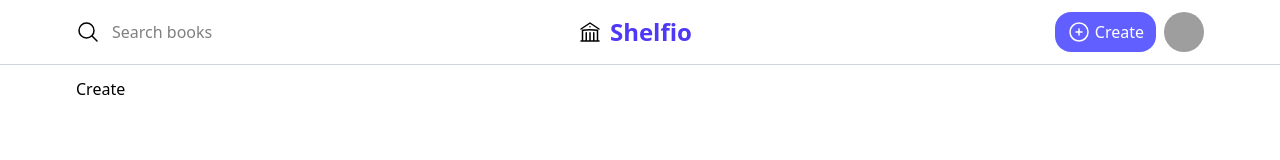
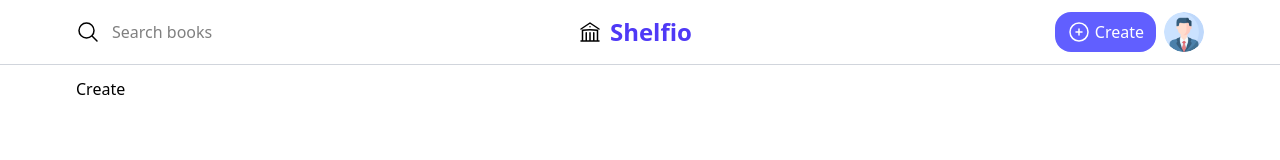
Before and after one commit to aungkyawthetx/library, a React (Vite) app: page /create in a window 1280 px wide. Shown: the top 160 px of the page. Built offline with nearby package versions, Linux system fonts and the light colour scheme; grey boxes are pictures that could not be loaded.

Commit message:
navbar refactor

```diff
--- /dev/null
+++ b/src/components/Navbar.jsx
@@ -0,0 +1,33 @@
+import React from 'react'
+import Profile from '../assets/profile.png';
+
+export default function Navbar() {
+    return (
+    <nav className='border-b border-gray-300'>
+        <ul className='flex justify-between items-center backdrop-blur-lg p-3 max-w-6xl mx-auto'>
+            <li className='flex items-center gap-3'>
+                <svg xmlns="http://www.w3.org/2000/svg" fill="none" viewBox="0 0 24 24" strokeWidth={1.5} stroke="currentColor" className="size-6">
+                    <path strokeLinecap="round" strokeLinejoin="round" d="m21 21-5.197-5.197m0 0A7.5 7.5 0 1 0 5.196 5.196a7.5 7.5 0 0 0 10.607 10.607Z" />
+                </svg>
+
+                <input type="text" placeholder='Search books' className='outline-none'/>
+            </li>
+            <li className='flex items-center gap-2 cursor-pointer md:-ml-32'>
+                <svg xmlns="http://www.w3.org/2000/svg" fill="none" viewBox="0 0 24 24" strokeWidth={1.5} stroke="currentColor" className="size-6">
+                    <path strokeLinecap="round" strokeLinejoin="round" d="M12 21v-8.25M15.75 21v-8.25M8.25 21v-8.25M3 9l9-6 9 6m-1.5 12V10.332A48.36 48.36 0 0 0 12 9.75c-2.551 0-5.056.2-7.5.582V21M3 21h18M12 6.75h.008v.008H12V6.75Z" />
+                </svg>
+                <span className="text-2xl text-indigo-600 font-bold hidden md:block"> Shelfio </span>
+            </li>
+            <li className='flex items-center gap-2'>
+                <button className='bg-indigo-500 text-white p-2 md:px-3 md:py-2 rounded-full md:rounded-2xl cursor-pointer flex items-center gap-1'>
+                    <svg xmlns="http://www.w3.org/2000/svg" fill="none" viewBox="0 0 24 24" strokeWidth={1.5} stroke="currentColor" className="size-6">
+                        <path strokeLinecap="round" strokeLinejoin="round" d="M12 9v6m3-3H9m12 0a9 9 0 1 1-18 0 9 9 0 0 1 18 0Z" />
+                    </svg>
+                    <span className='hidden md:block'> Create </span>
+                </button>
+                <img src={Profile} alt="" className='cursor-pointer w-10 h-10 rounded-full'/>
+            </li>
+        </ul>
+    </nav>
+  )
+}
--- a/src/pages/layouts/Layout.jsx
+++ b/src/pages/layouts/Layout.jsx
@@ -1,35 +1,10 @@
 import { Outlet } from 'react-router-dom'
-import Profile from '../../assets/user.png';
+import Navbar from '../../components/Navbar.jsx';
 
 export default function Layout() {
     return (
         <div>
-            <nav className='border-b border-gray-300'>
-                <ul className='flex justify-between items-center backdrop-blur-lg p-3 max-w-6xl mx-auto'>
-                    <li className='flex items-center gap-3'>
-                        <svg xmlns="http://www.w3.org/2000/svg" fill="none" viewBox="0 0 24 24" strokeWidth={1.5} stroke="currentColor" className="size-6">
-                            <path strokeLinecap="round" strokeLinejoin="round" d="m21 21-5.197-5.197m0 0A7.5 7.5 0 1 0 5.196 5.196a7.5 7.5 0 0 0 10.607 10.607Z" />
-                        </svg>
-
-                        <input type="text" placeholder='Search books' className='outline-none'/>
-                    </li>
-                    <li className='flex items-center gap-2 cursor-pointer md:-ml-32'>
-                        <svg xmlns="http://www.w3.org/2000/svg" fill="none" viewBox="0 0 24 24" strokeWidth={1.5} stroke="currentColor" className="size-6">
-                            <path strokeLinecap="round" strokeLinejoin="round" d="M12 21v-8.25M15.75 21v-8.25M8.25 21v-8.25M3 9l9-6 9 6m-1.5 12V10.332A48.36 48.36 0 0 0 12 9.75c-2.551 0-5.056.2-7.5.582V21M3 21h18M12 6.75h.008v.008H12V6.75Z" />
-                        </svg>
-                        <span className="text-2xl text-indigo-600 font-bold hidden md:block"> Shelfio </span>
-                    </li>
-                    <li className='flex items-center gap-2'>
-                        <button className='bg-indigo-500 text-white p-2 md:px-3 md:py-2 rounded-full md:rounded-2xl cursor-pointer flex items-center gap-1'>
-                            <svg xmlns="http://www.w3.org/2000/svg" fill="none" viewBox="0 0 24 24" strokeWidth={1.5} stroke="currentColor" className="size-6">
-                                <path strokeLinecap="round" strokeLinejoin="round" d="M12 9v6m3-3H9m12 0a9 9 0 1 1-18 0 9 9 0 0 1 18 0Z" />
-                            </svg>
-                            <span className='hidden md:block'> Create </span>
-                        </button>
-                        <img src="https://cdn-icons-png.flaticon.com/128/3135/3135715.png" alt="" className='cursor-pointer w-10 h-10 rounded-full'/>
-                    </li>
-                </ul>
-            </nav>
+            <Navbar/>
             <div className='max-w-6xl mx-auto p-3'>
                 <Outlet/>
             </div>
```
Also changed, not shown: src/assets/profile.png (added), src/assets/user.png (deleted).
